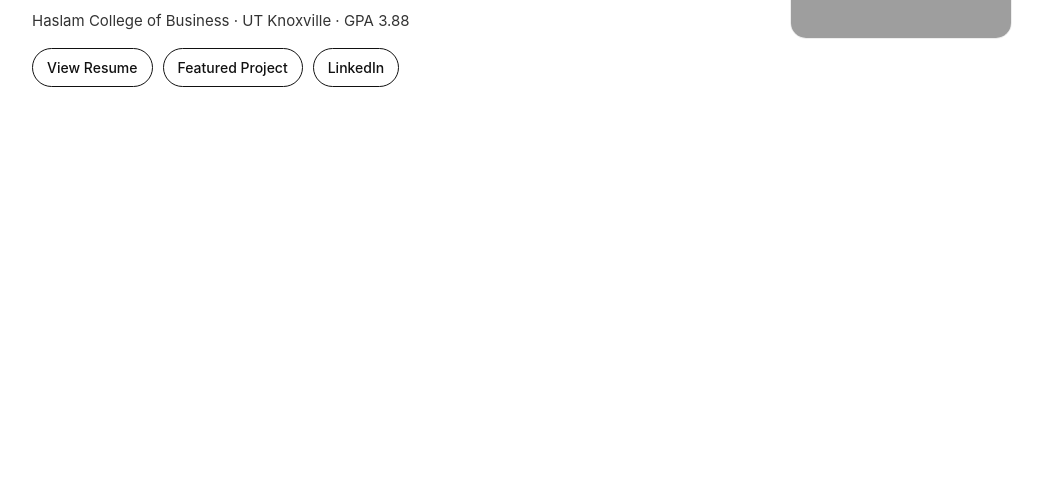
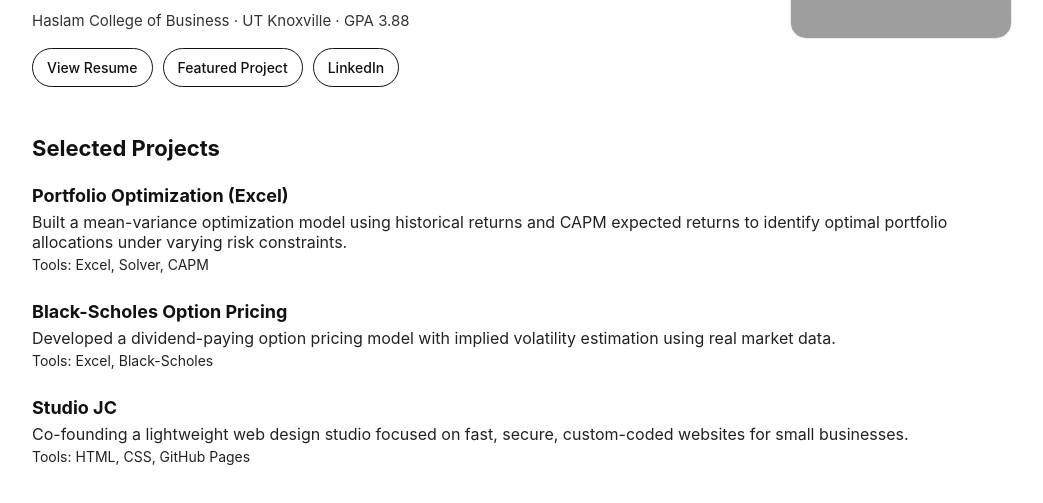
Before and after one commit to CarolineReeves/CarolineReeves.github.io, a plain HTML site: page index.html in a window 1280 px wide. Shown: the part 239-742 px from the top of the page, without its empty margins (118-1161 px from the left). Drawn offline with Linux system fonts and the light colour scheme; grey boxes are pictures that could not be loaded.

Commit message:
Add projects section to index.html
Added a new section for selected projects with details.

```diff
--- a/index.html
+++ b/index.html
@@ -89,6 +89,33 @@ h1 {
   border-radius: 16px;
   border: 1px solid #eee;
 }
+.projects {
+  margin-top: 48px;
+}
+
+.projects h2 {
+  font-size: 22px;
+  margin-bottom: 24px;
+}
+
+.project {
+  margin-bottom: 28px;
+}
+
+.project h3 {
+  margin: 0 0 6px;
+  font-size: 18px;
+}
+
+.project p {
+  margin: 0 0 4px;
+  color: #222;
+}
+
+.tools {
+  font-size: 14px;
+  color: #555;
+}
 
   </style>
 </head>
@@ -121,6 +148,36 @@ h1 {
       <img class="headshot" src="Caroline Reeves.jpeg" alt="Headshot of Caroline Reeves" />
     </div>
   </section>
+ <section class="projects">
+  <h2>Selected Projects</h2>
+
+  <div class="project">
+    <h3>Portfolio Optimization (Excel)</h3>
+    <p>
+      Built a mean-variance optimization model using historical returns and CAPM expected returns
+      to identify optimal portfolio allocations under varying risk constraints.
+    </p>
+    <p class="tools">Tools: Excel, Solver, CAPM</p>
+  </div>
+
+  <div class="project">
+    <h3>Black-Scholes Option Pricing</h3>
+    <p>
+      Developed a dividend-paying option pricing model with implied volatility estimation
+      using real market data.
+    </p>
+    <p class="tools">Tools: Excel, Black-Scholes</p>
+  </div>
+
+  <div class="project">
+    <h3>Studio JC</h3>
+    <p>
+      Co-founding a lightweight web design studio focused on fast, secure, custom-coded websites
+      for small businesses.
+    </p>
+    <p class="tools">Tools: HTML, CSS, GitHub Pages</p>
+  </div>
+</section>
 
 </div>
 
```
